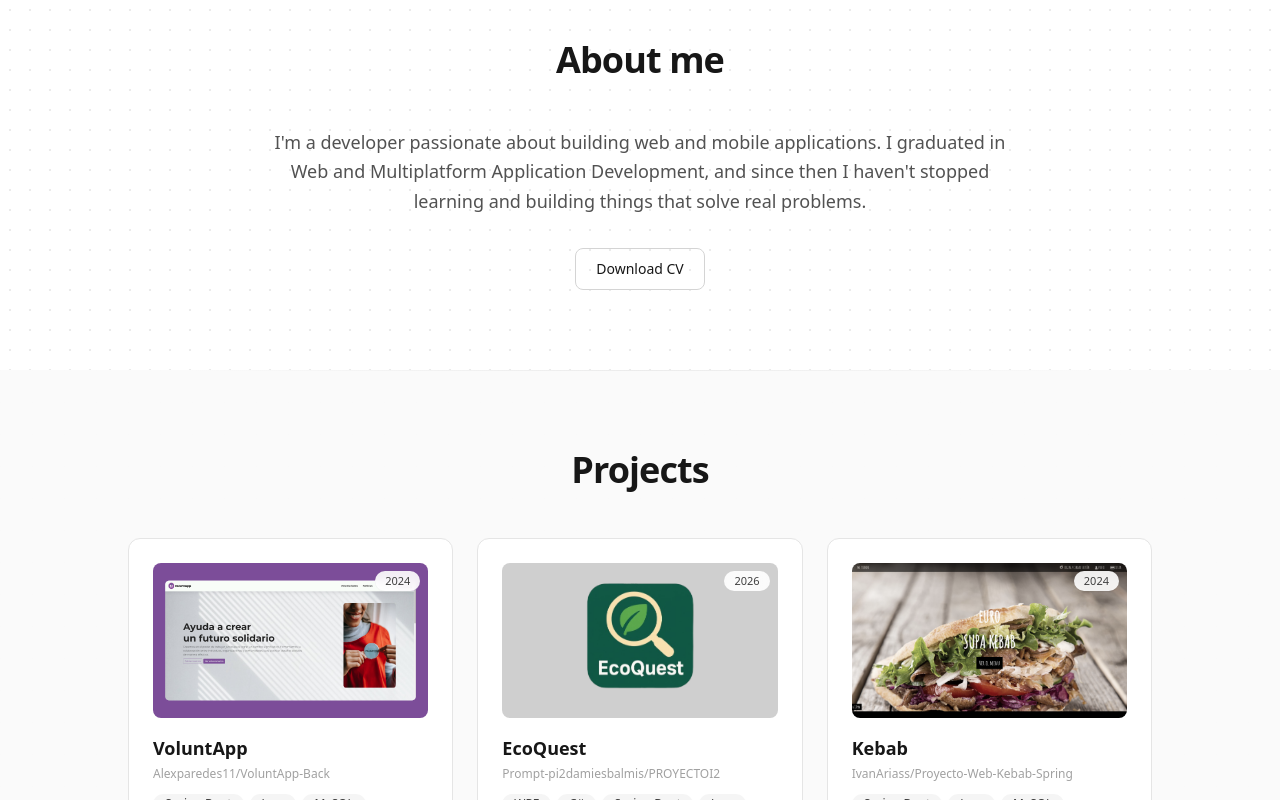
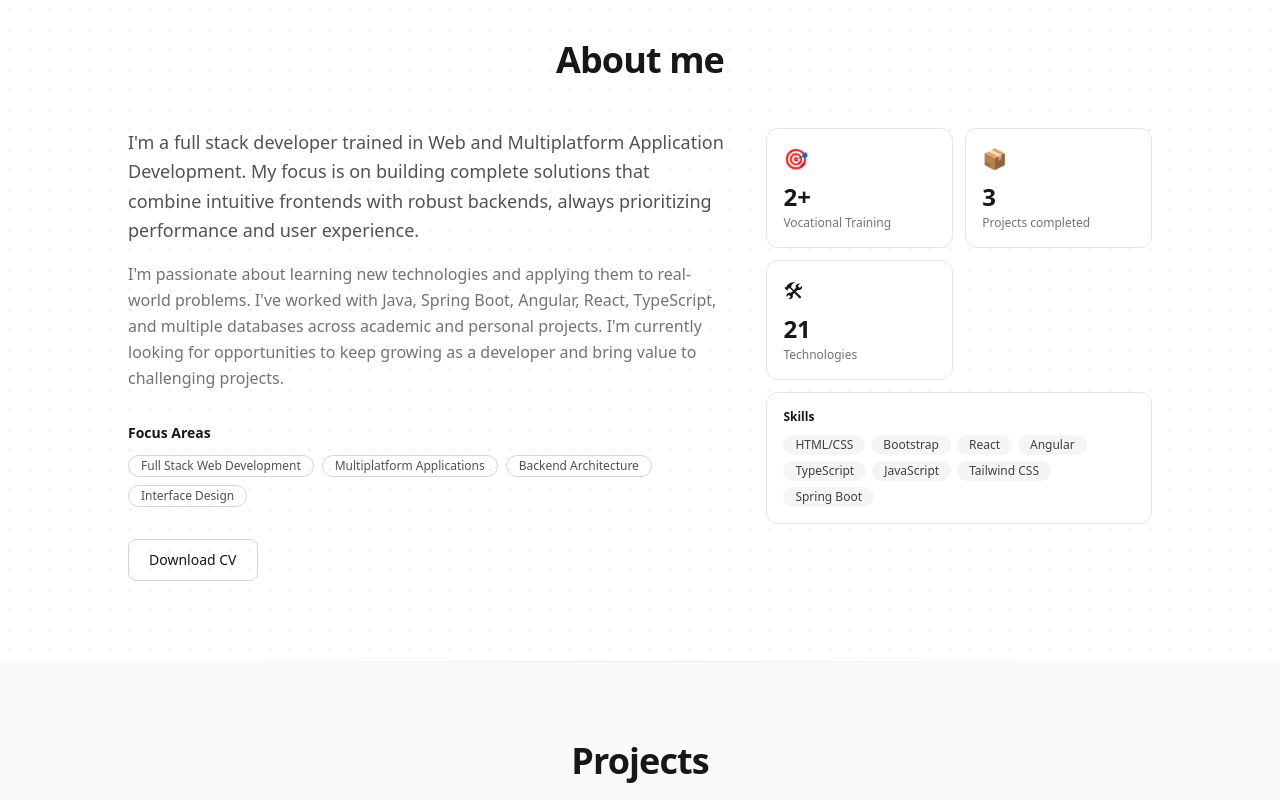
Before and after one commit to IvanAriass/Portfolio, a React (Vite) app: page / in a window 1280 px wide. Shown: the part 840-1640 px from the top of the page. Built offline with nearby package versions, Linux system fonts and the light colour scheme.

Commit message:
Traducciones tarjetas

```diff
--- a/src/components/ui/carousel.tsx
+++ b/src/components/ui/carousel.tsx
@@ -5,19 +5,14 @@ import { cn } from '@/lib/utils'
 interface CarouselProps {
   images: string[]
   alt?: string
+  fill?: boolean
 }
 
-const variants = {
-  enter: (dir: number) => ({ x: dir > 0 ? 300 : -300, opacity: 0 }),
-  center: { x: 0, opacity: 1 },
-  exit: (dir: number) => ({ x: dir > 0 ? -300 : 300, opacity: 0 }),
-}
-
-export function Carousel({ images, alt = '' }: CarouselProps) {
-  const [[index, dir], setState] = useState([0, 0])
+export function Carousel({ images, alt = '', fill = false }: CarouselProps) {
+  const [index, setIndex] = useState(0)
 
   const goTo = useCallback(
-    (i: number) => setState(([curr]) => [((i % images.length) + images.length) % images.length, i - curr]),
+    (i: number) => setIndex(((i % images.length) + images.length) % images.length),
     [images.length],
   )
 
@@ -29,19 +24,17 @@ export function Carousel({ images, alt = '' }: CarouselProps) {
   const showNav = images.length > 1
 
   return (
-    <div className="group/carousel relative overflow-hidden rounded-xl bg-neutral-100 dark:bg-neutral-800">
-      <div className="aspect-video w-full">
-        <AnimatePresence mode="popLayout" custom={dir}>
+    <div className={cn('relative overflow-hidden rounded-xl bg-neutral-100 dark:bg-neutral-800', fill && 'h-full')}>
+      <div className={fill ? 'h-full w-full' : 'aspect-video w-full'}>
+        <AnimatePresence mode="wait">
           <motion.img
             key={index}
             src={images[index]}
             alt={alt ? `${alt} — captura ${index + 1}` : `Captura ${index + 1}`}
-            custom={dir}
-            variants={variants}
-            initial="enter"
-            animate="center"
-            exit="exit"
-            transition={{ duration: 0.3, ease: 'easeInOut' }}
+            initial={{ opacity: 0 }}
+            animate={{ opacity: 1 }}
+            exit={{ opacity: 0 }}
+            transition={{ duration: 0.25 }}
             className="h-full w-full object-cover"
             loading="lazy"
           />
@@ -52,20 +45,20 @@ export function Carousel({ images, alt = '' }: CarouselProps) {
         <>
           <button
             onClick={prev}
-            className="absolute left-3 top-1/2 -translate-y-1/2 flex h-9 w-9 items-center justify-center rounded-full bg-white/80 text-neutral-700 shadow-sm backdrop-blur-sm transition-all duration-200 hover:bg-white hover:text-neutral-900 opacity-0 group-hover/carousel:opacity-100 dark:bg-neutral-900/80 dark:text-neutral-300 dark:hover:bg-neutral-900 dark:hover:text-white"
+            className="absolute left-2 top-1/2 -translate-y-1/2 flex h-8 w-8 items-center justify-center rounded-full bg-neutral-900/40 text-white shadow-sm backdrop-blur-sm transition-all duration-200 hover:bg-neutral-900/60 active:scale-90"
             aria-label="Anterior"
           >
-            <svg width="18" height="18" viewBox="0 0 24 24" fill="none" stroke="currentColor" strokeWidth="2.5" strokeLinecap="round" strokeLinejoin="round">
+            <svg width="16" height="16" viewBox="0 0 24 24" fill="none" stroke="currentColor" strokeWidth="2.5" strokeLinecap="round" strokeLinejoin="round">
               <polyline points="15 18 9 12 15 6" />
             </svg>
           </button>
 
           <button
             onClick={next}
-            className="absolute right-3 top-1/2 -translate-y-1/2 flex h-9 w-9 items-center justify-center rounded-full bg-white/80 text-neutral-700 shadow-sm backdrop-blur-sm transition-all duration-200 hover:bg-white hover:text-neutral-900 opacity-0 group-hover/carousel:opacity-100 dark:bg-neutral-900/80 dark:text-neutral-300 dark:hover:bg-neutral-900 dark:hover:text-white"
+            className="absolute right-2 top-1/2 -translate-y-1/2 flex h-8 w-8 items-center justify-center rounded-full bg-neutral-900/40 text-white shadow-sm backdrop-blur-sm transition-all duration-200 hover:bg-neutral-900/60 active:scale-90"
             aria-label="Siguiente"
           >
-            <svg width="18" height="18" viewBox="0 0 24 24" fill="none" stroke="currentColor" strokeWidth="2.5" strokeLinecap="round" strokeLinejoin="round">
+            <svg width="16" height="16" viewBox="0 0 24 24" fill="none" stroke="currentColor" strokeWidth="2.5" strokeLinecap="round" strokeLinejoin="round">
               <polyline points="9 18 15 12 9 6" />
             </svg>
           </button>
@@ -76,10 +69,10 @@ export function Carousel({ images, alt = '' }: CarouselProps) {
                 key={i}
                 onClick={() => goTo(i)}
                 className={cn(
-                  'h-2 rounded-full transition-all duration-300',
+                  'rounded-full transition-all duration-300',
                   i === index
-                    ? 'w-6 bg-white shadow-sm'
-                    : 'w-2 bg-white/50 hover:bg-white/70',
+                    ? 'h-2 w-5 bg-white shadow-sm'
+                    : 'h-2 w-2 bg-white/40 hover:bg-white/60',
                 )}
                 aria-label={`Ir a captura ${i + 1}`}
               />
--- a/src/components/ui/modal.tsx
+++ b/src/components/ui/modal.tsx
@@ -60,7 +60,7 @@ export function Modal({ open, onClose, children }: ModalProps) {
           />
 
           <motion.div
-            className="relative z-10 max-h-[90vh] w-full max-w-4xl overflow-y-auto rounded-2xl bg-white shadow-2xl dark:bg-neutral-900"
+            className="relative z-10 flex max-h-[90vh] w-full max-w-4xl flex-col overflow-hidden rounded-2xl bg-white shadow-2xl dark:bg-neutral-900"
             variants={modalVariants}
             initial="hidden"
             animate="visible"
--- a/src/i18n/locales/en.json
+++ b/src/i18n/locales/en.json
@@ -17,14 +17,32 @@
   },
   "about": {
     "title": "About me",
-    "description": "I'm a developer passionate about building web and mobile applications. I graduated in Web and Multiplatform Application Development, and since then I haven't stopped learning and building things that solve real problems.",
+    "bio": "I'm a full stack developer trained in Web and Multiplatform Application Development. My focus is on building complete solutions that combine intuitive frontends with robust backends, always prioritizing performance and user experience.",
+    "detail": "I'm passionate about learning new technologies and applying them to real-world problems. I've worked with Java, Spring Boot, Angular, React, TypeScript, and multiple databases across academic and personal projects. I'm currently looking for opportunities to keep growing as a developer and bring value to challenging projects.",
+    "highlights": {
+      "experience": "Vocational Training",
+      "projects": "Projects completed",
+      "technologies": "Technologies"
+    },
+    "focus_title": "Focus Areas",
+    "focus_items": {
+      "web": "Full Stack Web Development",
+      "mobile": "Multiplatform Applications",
+      "backend": "Backend Architecture",
+      "ui": "Interface Design"
+    },
     "download_cv": "Download CV"
   },
   "projects": {
     "title": "Projects",
     "view_project": "View project",
     "view_code": "Code",
-    "no_projects": "Coming soon..."
+    "no_projects": "Coming soon...",
+    "descriptions": {
+      "voluntapp": "Volunteering platform that connects organizations with volunteers. Built with Spring Boot and Angular, it includes user registration, an admin panel, and activity management with interactive maps.",
+      "ecoquest": "Desktop application that gamifies sustainability through eco-friendly challenges. Developed with WPF and C#, with a Spring Boot backend, it lets you complete missions, earn points, and track environmental progress.",
+      "kebab": "Complete order management system for a kebab restaurant. Built with Spring Boot and MySQL, it features a product catalog, shopping cart, and real-time order tracking."
+    }
   },
   "skills": {
     "title": "Skills",
--- a/src/i18n/locales/es.json
+++ b/src/i18n/locales/es.json
@@ -17,14 +17,32 @@
   },
   "about": {
     "title": "Sobre mí",
-    "description": "Soy un desarrollador apasionado por crear aplicaciones web y móviles. Me gradué en Desarrollo de Aplicaciones Web y Multiplataforma, y desde entonces no he parado de aprender y construir cosas que resuelvan problemas reales.",
+    "bio": "Soy un desarrollador full stack con formación en Desarrollo de Aplicaciones Web y Multiplataforma. Mi enfoque está en crear soluciones completas que combinen un frontend intuitivo con un backend robusto, siempre priorizando el rendimiento y la experiencia de usuario.",
+    "detail": "Me apasiona aprender nuevas tecnologías y aplicarlas a problemas reales. He trabajado con Java, Spring Boot, Angular, React, TypeScript y múltiples bases de datos, tanto en proyectos académicos como personales. Actualmente busco oportunidades para seguir creciendo como desarrollador y aportar valor a proyectos desafiantes.",
+    "highlights": {
+      "experience": "Formación FP",
+      "projects": "Proyectos realizados",
+      "technologies": "Tecnologías"
+    },
+    "focus_title": "Áreas de enfoque",
+    "focus_items": {
+      "web": "Desarrollo Web Full Stack",
+      "mobile": "Aplicaciones Multiplataforma",
+      "backend": "Arquitectura Backend",
+      "ui": "Diseño de Interfaces"
+    },
     "download_cv": "Descargar CV"
   },
   "projects": {
     "title": "Proyectos",
     "view_project": "Ver proyecto",
     "view_code": "Código",
-    "no_projects": "Próximamente..."
+    "no_projects": "Próximamente...",
+    "descriptions": {
+      "voluntapp": "Plataforma de voluntariado que conecta organizaciones con voluntarios. Desarrollada con Spring Boot y Angular, incluye registro de usuarios, panel de administración y gestión de actividades con mapas interactivos.",
+      "ecoquest": "Aplicación de escritorio que gamifica la sostenibilidad mediante desafíos ecológicos. Desarrollada en WPF con C# y Spring Boot para el backend, permite completar misiones, ganar puntos y seguir el progreso ambiental.",
+      "kebab": "Sistema integral para la gestión de pedidos de un restaurante de kebab. Construido con Spring Boot y MySQL, ofrece catálogo de productos, carrito de compras y seguimiento de pedidos en tiempo real."
+    }
   },
   "skills": {
     "title": "Habilidades",
--- a/src/sections/about-section.tsx
+++ b/src/sections/about-section.tsx
@@ -1,9 +1,10 @@
 import { motion } from 'framer-motion'
 import { Button } from '@/components/ui/button'
+import { Badge } from '@/components/ui/badge'
 import { Section } from '@/components/ui/section'
 import { useTranslation } from 'react-i18next'
-import { slideUp } from '@/lib/animations'
-
+import { staggerContainer, staggerItem, slideUp } from '@/lib/animations'
+import { skills } from '@/data/skills'
 import type { Texture, Gradient } from '@/components/ui/section'
 
 interface AboutSectionProps {
@@ -12,28 +13,108 @@ interface AboutSectionProps {
   gradient?: Gradient
 }
 
+const highlights = [
+  { key: 'experience', icon: '🎯', value: '2', suffix: '+' },
+  { key: 'projects', icon: '📦', value: '3', suffix: '' },
+  { key: 'technologies', icon: '🛠', value: '21', suffix: '' },
+] as const
+
+const focusAreas = ['web', 'mobile', 'backend', 'ui'] as const
+
+function HighlightCard({ icon, value, suffix, label }: { icon: string; value: string; suffix: string; label: string }) {
+  return (
+    <motion.div
+      variants={staggerItem}
+      className="rounded-xl border border-neutral-200 bg-white p-4 dark:border-neutral-800 dark:bg-neutral-900"
+    >
+      <div className="mb-2 text-xl">{icon}</div>
+      <div className="text-2xl font-bold text-neutral-900 dark:text-white">
+        {value}
+        {suffix}
+      </div>
+      <div className="mt-0.5 text-xs text-neutral-500 dark:text-neutral-400">{label}</div>
+    </motion.div>
+  )
+}
+
 export function AboutSection({ muted, texture, gradient }: AboutSectionProps) {
   const { t } = useTranslation()
 
+  const topSkills = skills
+    .sort((a, b) => b.level - a.level)
+    .slice(0, 8)
+
   return (
     <Section id="about" title={t('about.title')} muted={muted} texture={texture} gradient={gradient}>
+      <div className="grid gap-10 md:grid-cols-5">
         <motion.div
-        className="mx-auto max-w-3xl text-center"
+          className="md:col-span-3"
           variants={slideUp}
           initial="hidden"
           whileInView="visible"
           viewport={{ once: true }}
         >
-        <p className="text-lg leading-relaxed text-neutral-600 dark:text-neutral-300">
-          {t('about.description')}
+          <p className="text-base leading-relaxed text-neutral-600 dark:text-neutral-300 sm:text-lg">
+            {t('about.bio')}
+          </p>
+          <p className="mt-4 text-sm leading-relaxed text-neutral-500 dark:text-neutral-400 sm:text-base">
+            {t('about.detail')}
           </p>
 
-        <div className="mt-8 flex justify-center gap-4">
+          <div className="mt-8">
+            <h4 className="mb-3 text-sm font-semibold text-neutral-900 dark:text-white">
+              {t('about.focus_title')}
+            </h4>
+            <div className="flex flex-wrap gap-2">
+              {focusAreas.map((area) => (
+                <Badge key={area} variant="outline">
+                  {t(`about.focus_items.${area}`)}
+                </Badge>
+              ))}
+            </div>
+          </div>
+
+          <div className="mt-8">
             <Button as="a" href="/cv.pdf" variant="secondary" download>
               {t('about.download_cv')}
             </Button>
           </div>
         </motion.div>
+
+        <motion.div
+          className="md:col-span-2"
+          variants={staggerContainer}
+          initial="hidden"
+          whileInView="visible"
+          viewport={{ once: true, margin: '-30px' }}
+        >
+          <div className="grid grid-cols-2 gap-3">
+            {highlights.map((h) => (
+              <HighlightCard
+                key={h.key}
+                icon={h.icon}
+                value={h.value}
+                suffix={h.suffix}
+                label={t(`about.highlights.${h.key}`)}
+              />
+            ))}
+
+            <motion.div
+              variants={staggerItem}
+              className="col-span-2 rounded-xl border border-neutral-200 bg-white p-4 dark:border-neutral-800 dark:bg-neutral-900"
+            >
+              <h4 className="mb-2.5 text-xs font-semibold text-neutral-900 dark:text-white">
+                {t('skills.title')}
+              </h4>
+              <div className="flex flex-wrap gap-1.5">
+                {topSkills.map((s) => (
+                  <Badge key={s.id}>{s.name}</Badge>
+                ))}
+              </div>
+            </motion.div>
+          </div>
+        </motion.div>
+      </div>
     </Section>
   )
 }
--- a/src/sections/projects-section.tsx
+++ b/src/sections/projects-section.tsx
@@ -108,12 +108,6 @@ export function ProjectsSection({ muted, texture, gradient }: ProjectsSectionPro
                 </motion.p>
               )}
 
-              {project.description && (
-                <p className="mb-3 flex-1 text-sm text-neutral-500 dark:text-neutral-400">
-                  {project.description}
-                </p>
-              )}
-
               <motion.div
                 className="mb-3 flex flex-wrap gap-1.5"
                 initial={{ opacity: 0, y: 4 }}
@@ -185,15 +179,16 @@ export function ProjectsSection({ muted, texture, gradient }: ProjectsSectionPro
 
       <Modal open={selected != null} onClose={close}>
         {selected && (
-          <div className="grid md:grid-cols-5">
-            <div className="md:col-span-3">
+          <div className="flex min-h-0 flex-1 flex-col md:flex-row">
+            <div className="relative min-h-0 md:w-3/5">
               <Carousel
                 images={selected.images ?? [selected.image]}
                 alt={selected.title}
+                fill
               />
             </div>
 
-            <div className="flex flex-col p-6 md:col-span-2 md:p-8">
+            <div className="flex flex-col overflow-y-auto p-6 md:w-2/5 md:p-8">
               <div className="mb-1 flex items-center gap-3">
                 <h3 className="text-xl font-bold text-neutral-900 dark:text-white">
                   {selected.title}
@@ -242,9 +237,9 @@ export function ProjectsSection({ muted, texture, gradient }: ProjectsSectionPro
                 </div>
               )}
 
-              {selected.description && (
+              {t(`projects.descriptions.${selected.id}`, '') && (
                 <p className="mb-6 flex-1 text-sm leading-relaxed text-neutral-600 dark:text-neutral-400">
-                  {selected.description}
+                  {t(`projects.descriptions.${selected.id}`)}
                 </p>
               )}
 
```
Also changed, not shown: src/lib/placeholder.ts (+45 -33 lines). Lines whose indentation alone changed are shown as unchanged.
